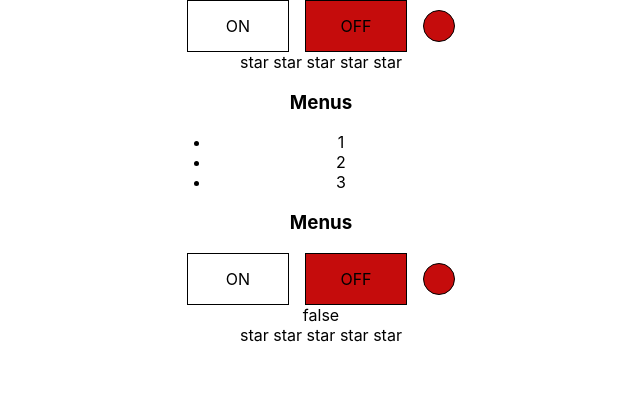
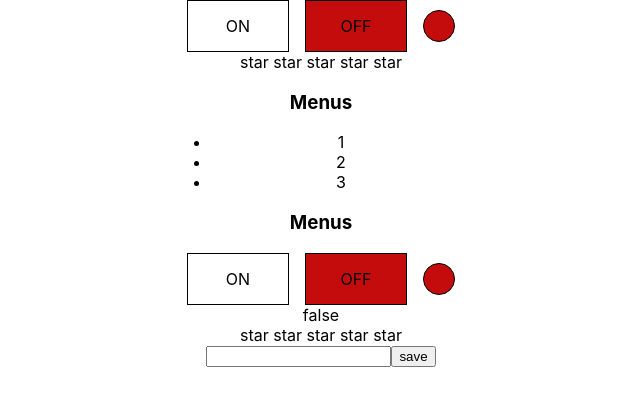
Before and after one commit to lexggwp/reactpractice, a React (Create React App) app: page / in a window 1280 px wide. Shown: the top 406 px of the page, without its empty margins (319-959 px from the left). Built offline with nearby package versions, Linux system fonts and the light colour scheme.

Commit message:
feat: components input, UncontrolledInput.tsx

```diff
--- a/src/App.tsx
+++ b/src/App.tsx
@@ -6,6 +6,8 @@ import Accordion from "./components/Accordion/Accordion";
 import UncontrolledAccordion from "./components/UncontrolledAccordion/UncontrolledAccordion";
 import UnControlledOnOff from "./components/UncontrolledOnOff/UncontrolledOnOff";
 import OnOff from "./components/OnOff/OnOff";
+import UncontrolledInput from "./components/UncontrolledInput";
+import Input from "./components/Input";
 
 
 function App() {
@@ -13,6 +15,7 @@ function App() {
     let [ratingValue, setRatingValue] = useState(0);
     let [collapsed, setCollapsed] = useState(false);
     let [onOff, setOnOff] = useState(false);
+    let [inputValue, setInputValue] = useState('');
 
     return (
         <div className={"App"}>
@@ -22,6 +25,8 @@ function App() {
             <UncontrolledAccordion title={'Menus'}/>
             <UnControlledOnOff status={setOnOff} /> {onOff.toString()}
             <UncontrolledRating/>
+            {/*<UncontrolledInput/>*/}
+            <Input setInputValue={setInputValue} value={inputValue}/>  {inputValue}
         </div>
     );
 }
--- /dev/null
+++ b/src/components/Input.tsx
@@ -0,0 +1,27 @@
+import React, {useRef} from 'react';
+
+
+type InputPropsType = {
+    value: string
+    setInputValue: (value: string) => void;
+
+}
+
+const Input = (props: InputPropsType) => {
+
+    const inputRef = useRef<HTMLInputElement>(null)
+    const onClick = () => {
+        if (inputRef.current) {
+            props.setInputValue(inputRef.current.value)
+        }
+    }
+
+    return (
+        <div>
+            <input ref={inputRef}/>
+            <button onClick={onClick}>save</button>
+        </div>
+    );
+};
+
+export default Input;
--- /dev/null
+++ b/src/components/UncontrolledInput.tsx
@@ -0,0 +1,9 @@
+import React from 'react';
+
+const UncontrolledInput = () => {
+    return (
+        <input/>
+    );
+};
+
+export default UncontrolledInput;
```
